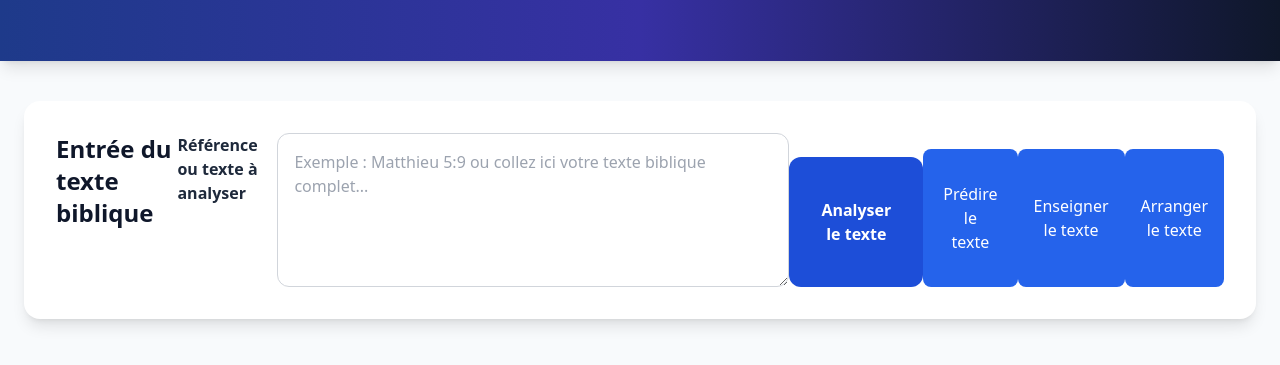
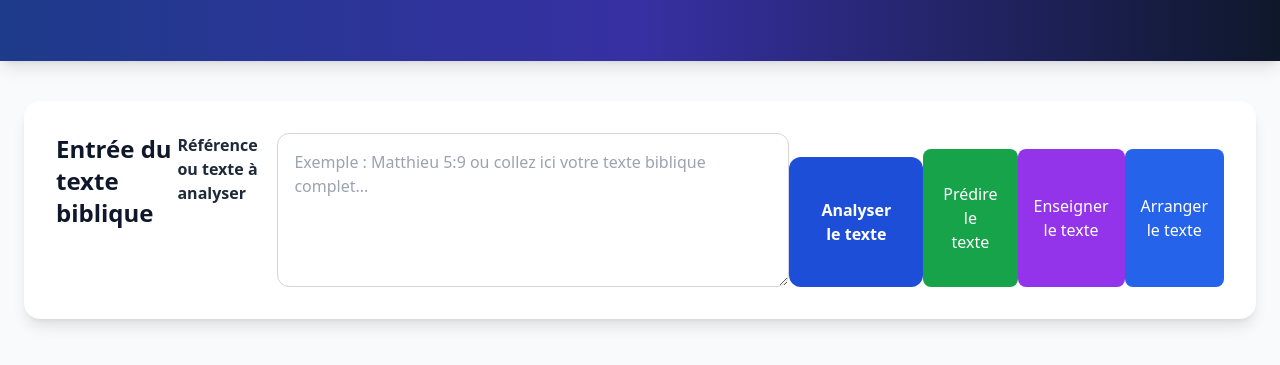
Before and after one commit to fenozorihe-web/analyse_biblique, a website: page public/index.html in a window 1280 px wide. Shown: the part 159-524 px from the top of the page. Drawn offline with nearby package versions, Linux system fonts and the light colour scheme.

Commit message:
Mise a jour globale des fichiers

```diff
--- a/public/index.html
+++ b/public/index.html
@@ -46,7 +46,7 @@
 <main class="max-w-7xl mx-auto px-4 md:px-6 py-10">
 
     <!-- FORMULAIRE -->
-    <section class="bg-white rounded-2xl shadow-lg p-8 mb-8" style="display: flex;">
+    <section class="bg-white rounded-2xl shadow-lg p-8 mb-8" style="display: flex; flex-direction:row">
 
         <h2 class="text-2xl font-bold mb-4 text-slate-900">
             Entrée du texte biblique
@@ -72,14 +72,14 @@
 
             </button>
             <button id="btnPreach"
-                class="mt-4 w-full bg-blue-600 hover:bg-blue-700 text-white font-medium py-3 px-4 rounded-lg transition duration-200 flex justify-center items-center gap-2" style="padding: 20px;">
+                class="mt-4 w-full bg-green-600 hover:bg-green-700 text-white font-medium py-3 px-4 rounded-lg transition duration-200 flex justify-center items-center gap-2" style="padding: 20px;">
                 <span>Prédire le texte</span>
                 <!-- Spinner de chargement caché par défaut -->
                 <div id="loader" class="hidden animate-spin rounded-full h-5 w-5 border-2 border-white border-t-transparent">
                 </div>
             </button>
             <button id="btnTeach"
-                class="mt-4 w-full bg-blue-600 hover:bg-blue-700 text-white font-medium py-3 px-4 rounded-lg transition duration-200 flex justify-center items-center gap-2">
+                class="mt-4 w-full bg-purple-600 hover:bg-purple-700 text-white font-medium py-3 px-4 rounded-lg transition duration-200 flex justify-center items-center gap-2">
                 <span>Enseigner le texte</span>
                 <!-- Spinner de chargement caché par défaut -->
                 <div id="loader" class="hidden animate-spin rounded-full h-5 w-5 border-2 border-white border-t-transparent">
```
